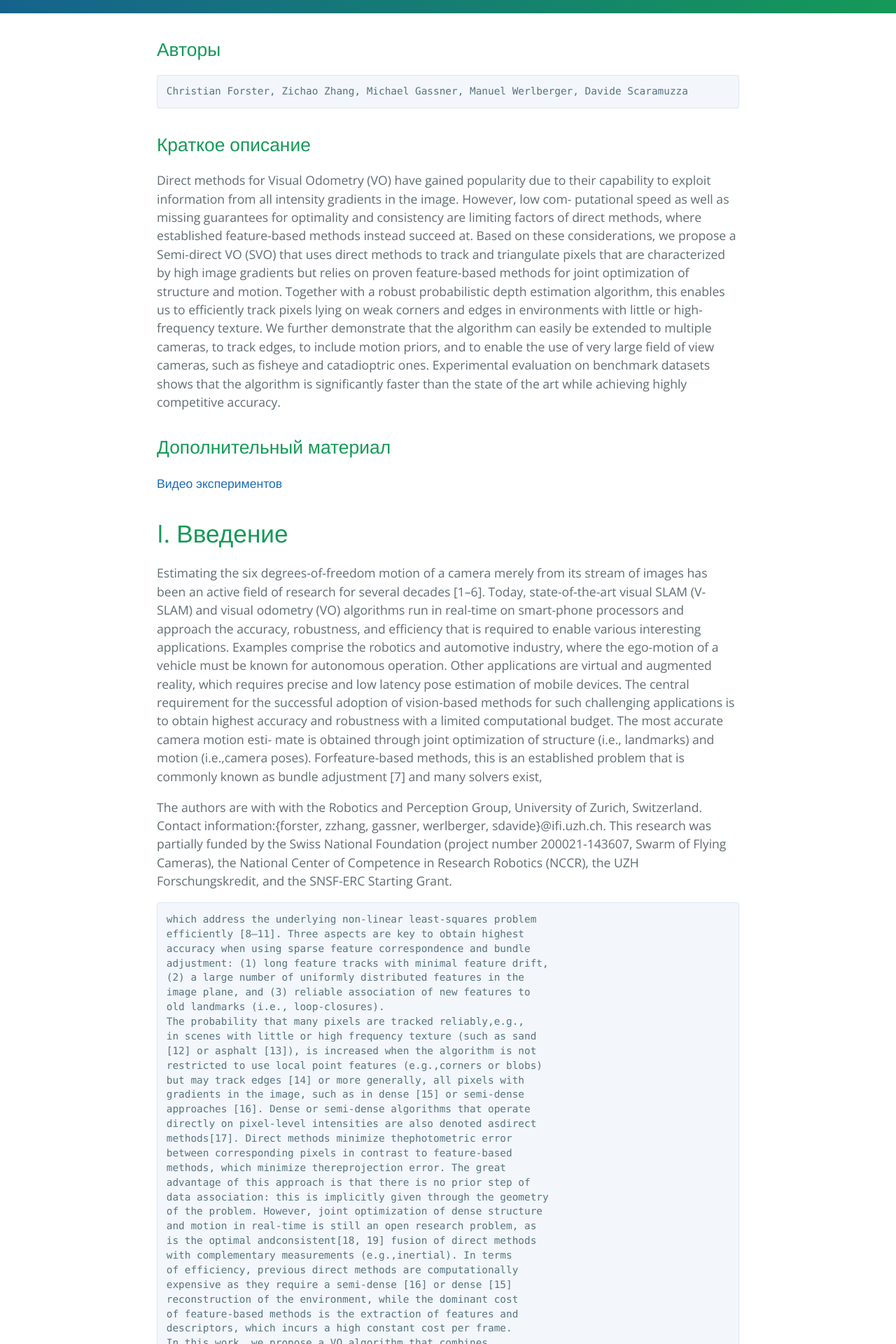
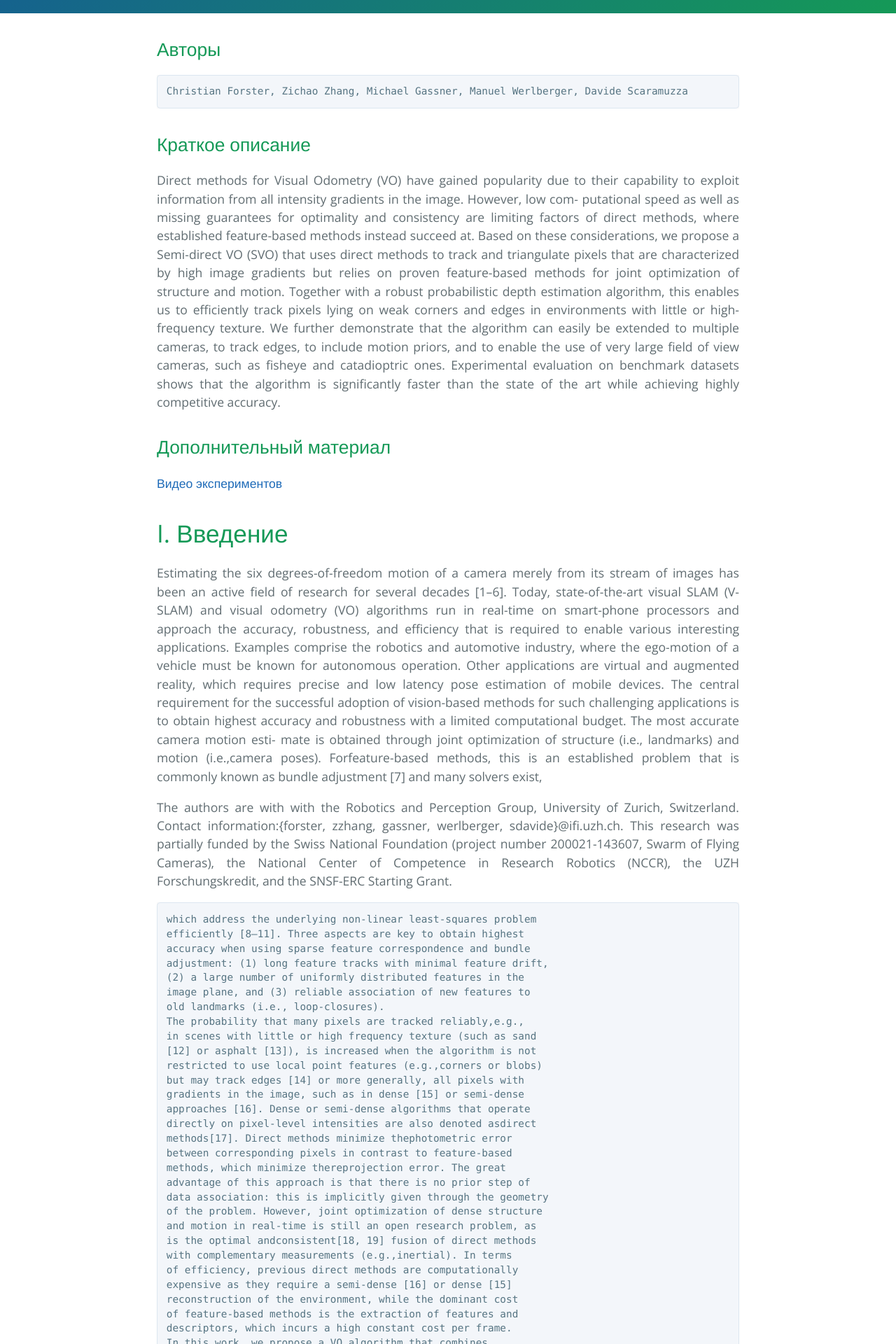
Before and after one commit to i-v-s/slam, a Jekyll site: the page built from svo2.md, in a window 1280 px wide. Shown: the part 473-2393 px from the top of the page at 70% size. Built offline with Jekyll 4.4.1, drawn with Linux system fonts in a browser that asks for light colours; our own code applies the rules of GitHub Pages for plain Markdown files.

Commit message:
Обновлено cayman.css

```diff
--- a/css/cayman.css
+++ b/css/cayman.css
@@ -162,7 +162,7 @@ a:hover { text-decoration: underline; }
 @media screen and (max-width: 42em) { .main-content { padding: 2rem 1rem; font-size: 1rem; } }
 .main-content img { max-width: 100%; }
 .main-content h1, .main-content h2, .main-content h3, .main-content h4, .main-content h5, .main-content h6 { margin-top: 2rem; margin-bottom: 1rem; font-weight: normal; color: #159957; }
-.main-content p { margin-bottom: 1em; }
+.main-content p { margin-bottom: 1em; text-align: justify;}
 .main-content code { padding: 2px 4px; font-family: Consolas, "Liberation Mono", Menlo, Courier, monospace; font-size: 0.9rem; color: #567482; background-color: #f3f6fa; border-radius: 0.3rem; }
 .main-content pre { padding: 0.8rem; margin-top: 0; margin-bottom: 1rem; font: 1rem Consolas, "Liberation Mono", Menlo, Courier, monospace; color: #567482; word-wrap: normal; background-color: #f3f6fa; border: solid 1px #dce6f0; border-radius: 0.3rem; }
 .main-content pre > code { padding: 0; margin: 0; font-size: 0.9rem; color: #567482; word-break: normal; white-space: pre; background: transparent; border: 0; }
```
